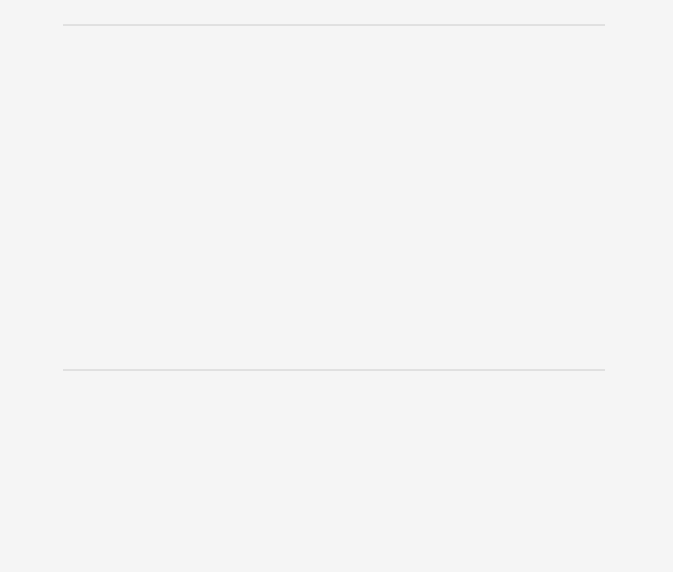
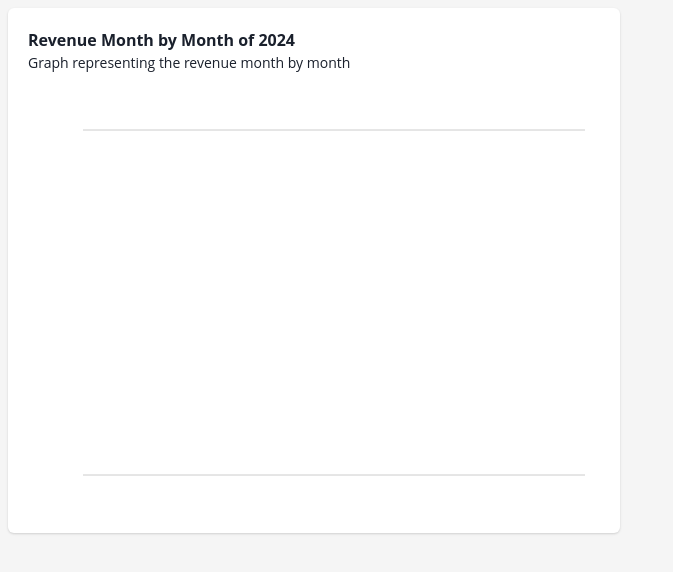
Before and after one commit to namgellama/grit_client, a React (Vite) app: page /dashboard in a window 1280 px wide. Shown: the top 572 px of the page, without its empty margins (0-673 px from the left). Built offline with nearby package versions, Linux system fonts and the light colour scheme; no server answers.

Commit message:
Wrap with card

```diff
--- /dev/null
+++ b/src/components/admin/HeaderText.tsx
@@ -0,0 +1,24 @@
+import { Text } from "@chakra-ui/react";
+
+interface Props {
+	heading?: string;
+	description?: string;
+}
+
+const HeaderText = ({ heading, description }: Props) => {
+	return (
+		<>
+			<Text as="h4" fontWeight="bold">
+				{heading}
+			</Text>
+
+			{description && (
+				<Text as="p" fontSize="sm">
+					{description}
+				</Text>
+			)}
+		</>
+	);
+};
+
+export default HeaderText;
--- a/src/components/admin/RevenueByMonth.tsx
+++ b/src/components/admin/RevenueByMonth.tsx
@@ -10,9 +10,12 @@ import {
 } from "recharts";
 import { useGetRevenueByMonthQuery } from "../../app/features/dashboard/dashboardApiSlice";
 import { useAppSelector } from "../../app/hooks";
+import { Card, CardBody, CardHeader, Text } from "@chakra-ui/react";
+import HeaderText from "./HeaderText";
 
 const RevenueByMonth = () => {
 	const { user } = useAppSelector((state) => state.auth);
+	const currentYear = new Date().getFullYear();
 
 	const { data, isLoading, error } = useGetRevenueByMonthQuery(
 		user?.token ?? ""
@@ -46,6 +49,14 @@ const RevenueByMonth = () => {
 	}, [data]);
 
 	return (
+		<Card>
+			<CardHeader>
+				<HeaderText
+					heading={`Revenue Month by Month of ${currentYear}`}
+					description="Graph representing the revenue month by month"
+				/>
+			</CardHeader>
+			<CardBody>
 				<ResponsiveContainer width="100%" height={400}>
 					<BarChart
 						width={500}
@@ -59,12 +70,18 @@ const RevenueByMonth = () => {
 						}}
 					>
 						<CartesianGrid vertical={false} />
-				<XAxis dataKey="name" axisLine={false} tickLine={false} />
+						<XAxis
+							dataKey="name"
+							axisLine={false}
+							tickLine={false}
+						/>
 						<YAxis axisLine={false} tickLine={false} />
 						<Tooltip />
 						<Bar dataKey="revenue" fill="#4188ff" />
 					</BarChart>
 				</ResponsiveContainer>
+			</CardBody>
+		</Card>
 	);
 };
 
--- a/src/components/index.ts
+++ b/src/components/index.ts
@@ -20,9 +20,10 @@ export { default as AdminNavBar } from "./admin/AdminNavBar";
 export { default as CategoryForm } from "./admin/CategoryForm";
 export { default as CategoryModal } from "./admin/CategoryModal";
 export { default as DeleteAlert } from "./admin/DeleteAlert";
+export { default as HeaderText } from "./admin/HeaderText";
 export { default as ProductVariant } from "./admin/ProductVariant";
+export { default as RevenueByMonth } from "./admin/RevenueByMonth";
 export { default as UpdateOrder } from "./admin/UpdateOrder";
-export { default as RevenueByMonth } from "./admin/RevenueByMonth";
 
 export { default as ErrorMessage } from "./shared/ErrorMessage";
 export { default as InputErrorMessage } from "./shared/InputErrorMessage";
```
Lines whose indentation alone changed are shown as unchanged.
